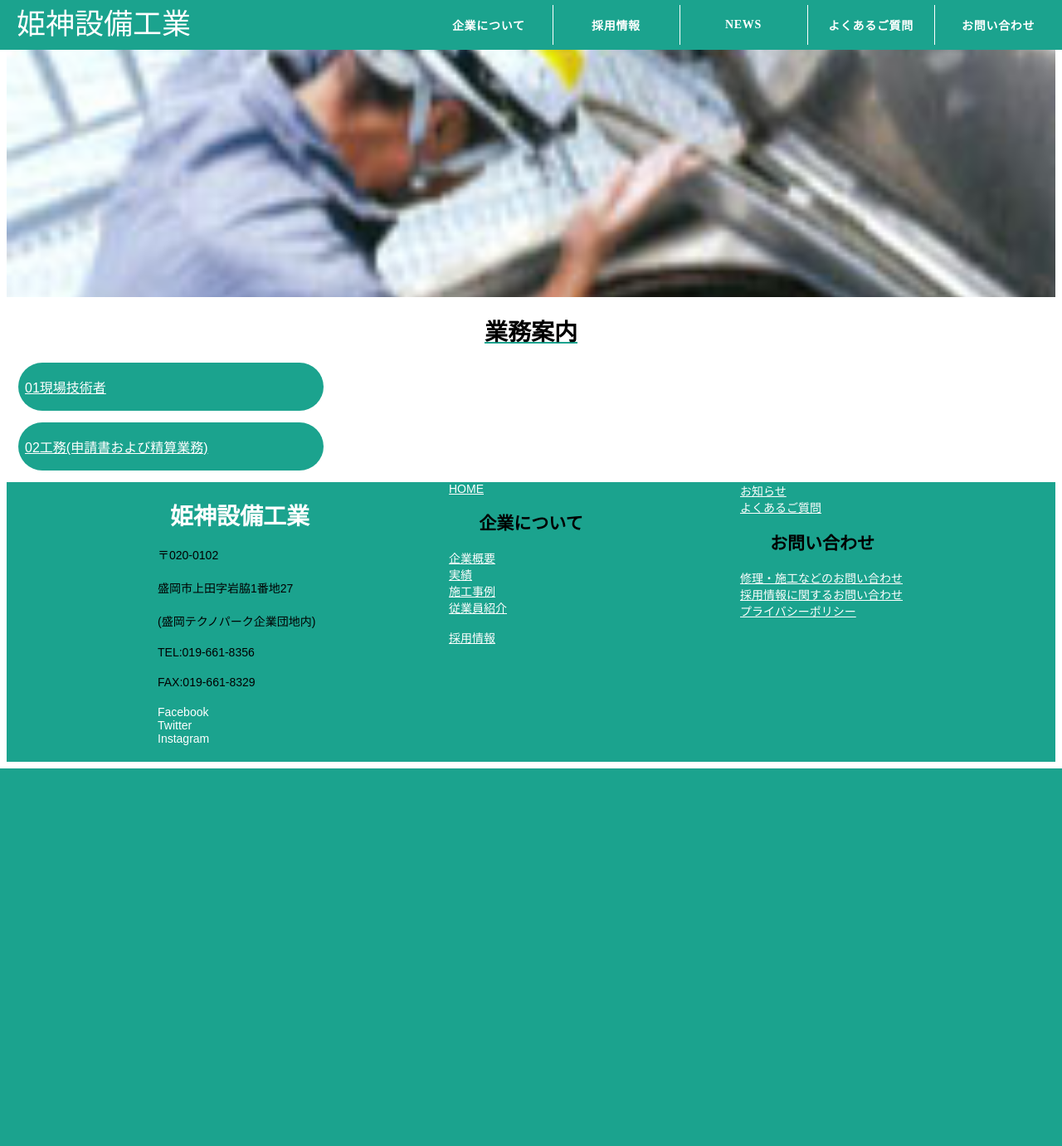
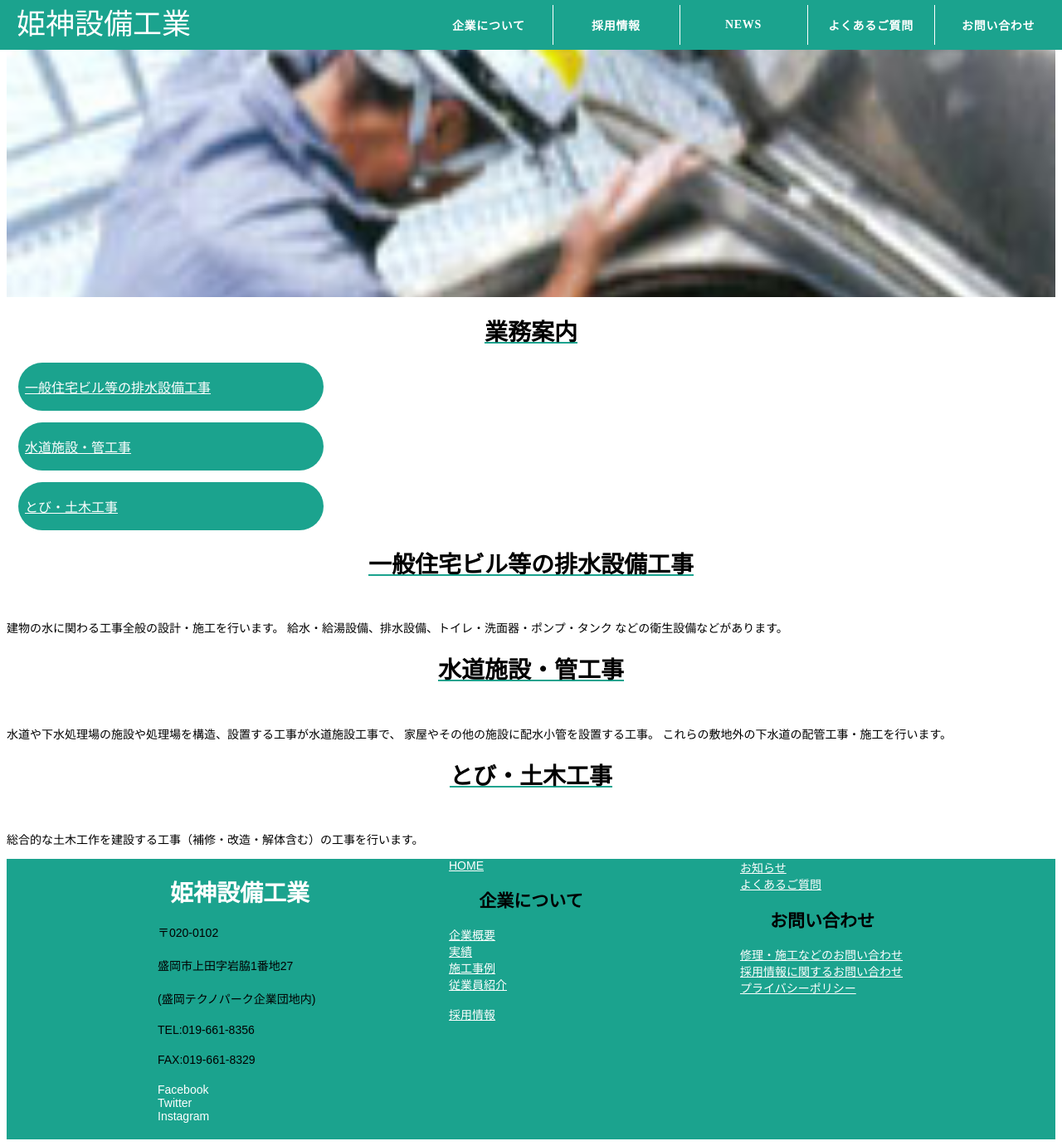
Before and after one commit to Skypeace8585/project_G, a PHP site: page /business_achievement_introduction.php in a window 1280 px wide. Shown: the whole page at 83% size. Before the commit the page ends 926 px from the top, so only its background shows below. Run offline with PHP 8.4, Linux system fonts and the light colour scheme.

Commit message:
実績紹介

```diff
--- a/business_achievement_introduction.php
+++ b/business_achievement_introduction.php
@@ -17,10 +17,30 @@
 <h1>業務案内</h1>
 
 <ul class="button-Recruit__reverse">
-        <li><a href="#Recruit-No1" class="button-Recruit" >01現場技術者</a></li>
-        <li><a href="#Recruit-No2" class="button-Recruit" >02工務(申請書および精算業務)</a></li>
+        <li><a href="#Recruit-No1" class="button-Recruit" >一般住宅ビル等の排水設備工事</a></li>
+        <li><a href="#Recruit-No2" class="button-Recruit" >水道施設・管工事</a></li>
+        <li><a href="#Recruit-No2" class="button-Recruit" >とび・土木工事</a></li>
+</ul>
 
-</ul>
+<h1>一般住宅ビル等の排水設備工事</h1>
+<img></img>
+
+<p>建物の水に関わる工事全般の設計・施工を行います。
+    給水・給湯設備、排水設備、トイレ・洗面器・ポンプ・タンク
+    などの衛生設備などがあります。  </p>
+
+    <h1>水道施設・管工事</h1>
+<img></img>
+
+<p>水道や下水処理場の施設や処理場を構造、設置する工事が水道施設工事で、
+    家屋やその他の施設に配水小管を設置する工事。
+    これらの敷地外の下水道の配管工事・施工を行います。</p>
+
+    <h1>とび・土木工事</h1>
+<img></img>
+
+<p>総合的な土木工作を建設する工事（補修・改造・解体含む）の工事を行います。</p>
+
 
 <?php require 'footer.php'; ?>
 </body>
--- a/css/privacy_policy.css
+++ b/css/privacy_policy.css
@@ -11,6 +11,7 @@ h1,p {
 }
 
 .PR {
+    margin: auto;
     display: flex;
     flex-direction: column;
     justify-content: center;
--- a/enterprise_overview.php
+++ b/enterprise_overview.php
@@ -13,6 +13,7 @@
 </head>
 <body>
     <?php require 'header.php'; ?>
+
     <img src="img/Himekami_company.png" alt="会社概要TOP" class="img-top">
 
     <h1>会社概要</h1>
--- a/privacy_policy.php
+++ b/privacy_policy.php
@@ -8,12 +8,11 @@
     <link rel="stylesheet" href="css/style.css">
     <link rel="stylesheet" href="css/footer.css">
     <link rel="stylesheet" href="css/privacy_policy.css">
-    <title>Document</title>
+    <title>個人情報保護方針</title>
 </head>
 <body>
 <?php require 'header.php'; ?>
 
-<title>個人情報保護方針</title>
 <div class="PR">
 <h2>プライバシーポリシー</h2>
         <div class="box">
```
